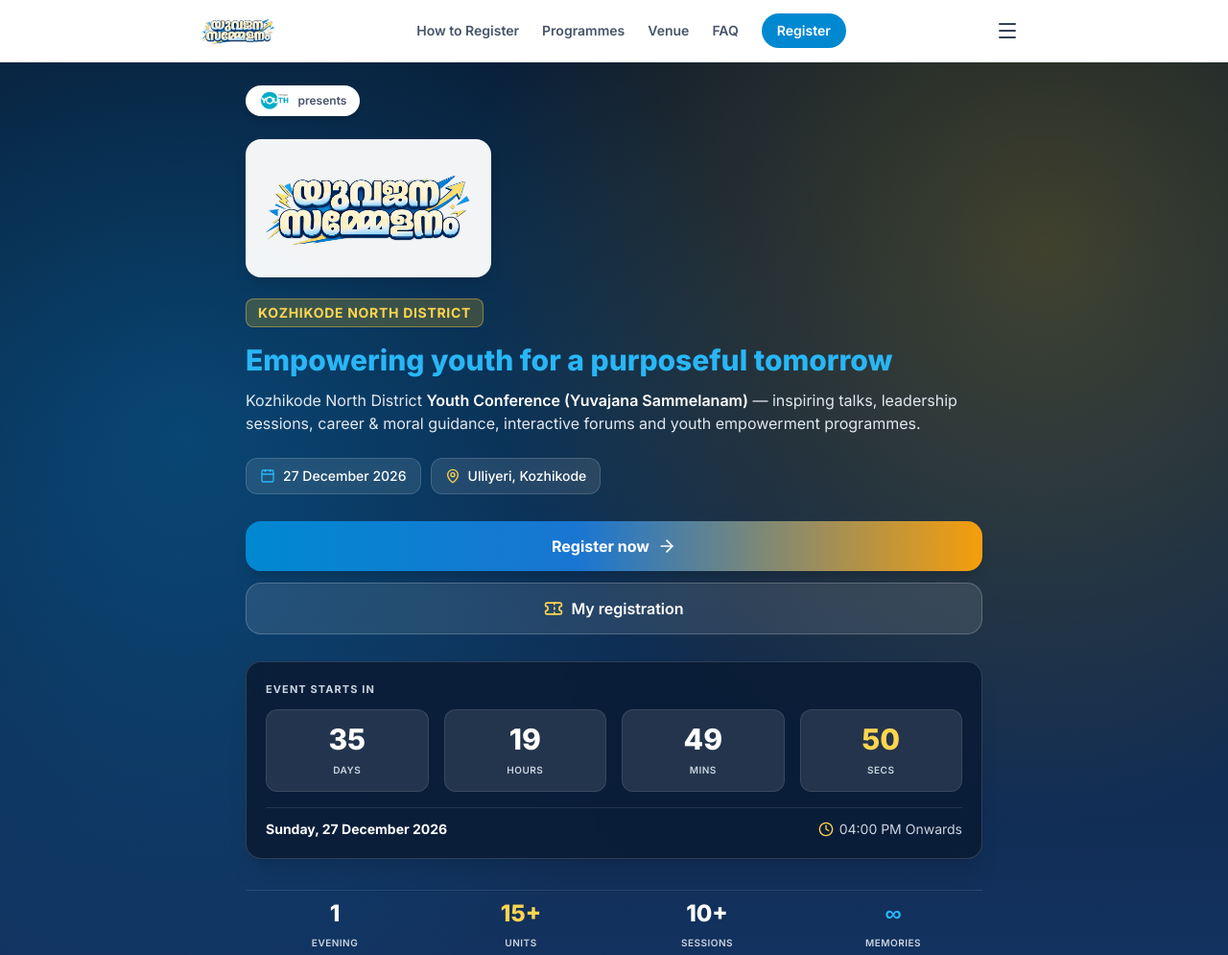
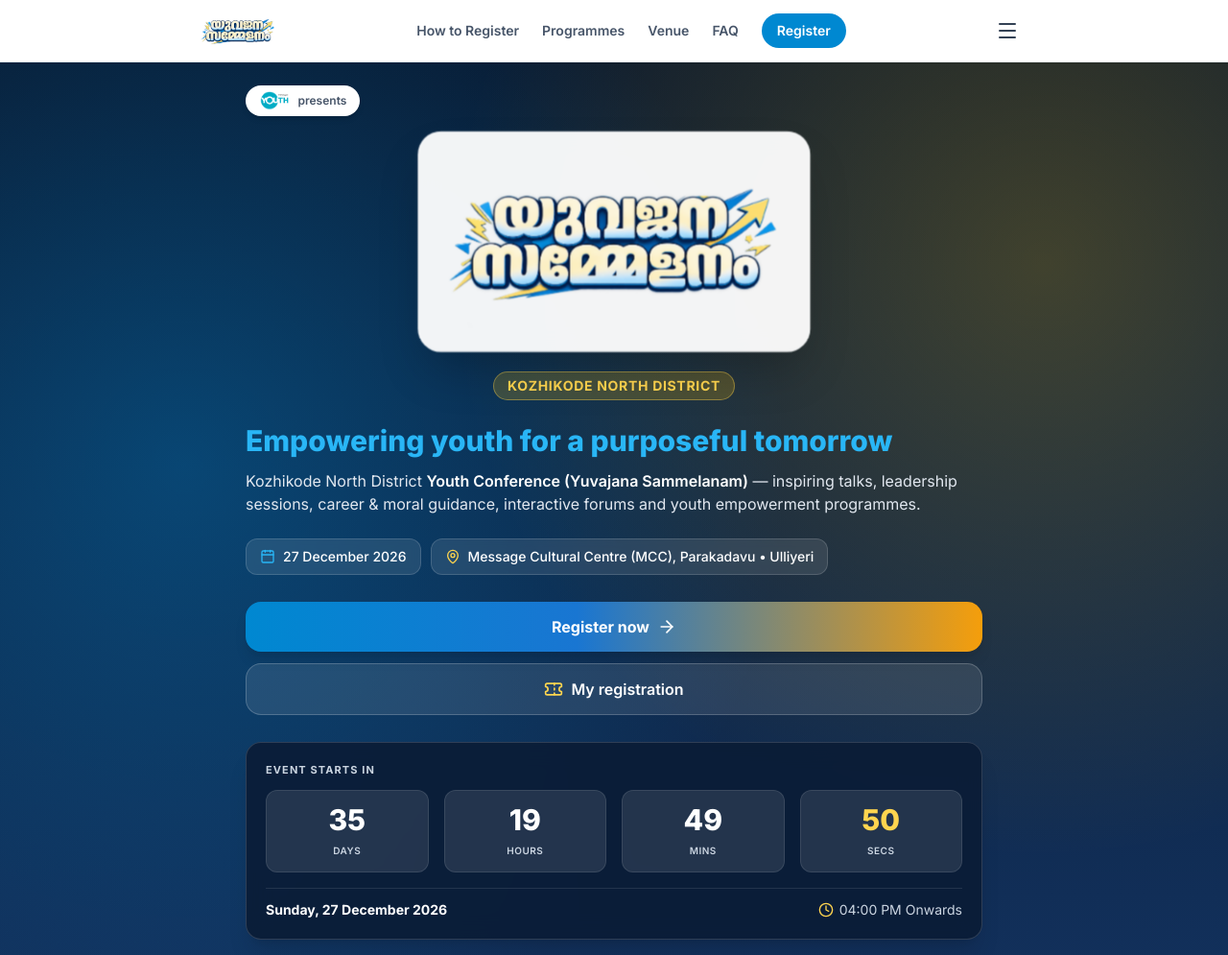
Before and after one commit to Wisdom-Official/Yuvajana, a plain HTML site: page index.html in a window 1280 px wide. Shown: the top 995 px of the page at 96% size. Drawn offline with nearby package versions, Linux system fonts and the light colour scheme.

Commit message:
Update index.html

```diff
--- a/index.html
+++ b/index.html
@@ -74,6 +74,18 @@
         .logo-glow {
             filter: drop-shadow(0 0 18px rgba(255, 255, 255, 0.25));
         }
+        /* Smooth Floating Animation for Centered Main Logo */
+        @keyframes floatLogo {
+            0%, 100% {
+                transform: translateY(0px) scale(1);
+            }
+            50% {
+                transform: translateY(-7px) scale(1.02);
+            }
+        }
+        .animate-logo-float {
+            animation: floatLogo 3.6s ease-in-out infinite;
+        }
     </style>
 </head>
 <body class="bg-[#F4F7FA] text-slate-800 font-sans antialiased selection:bg-brandBlue-500 selection:text-white">
@@ -129,43 +141,45 @@
             <div class="max-w-lg md:max-w-3xl mx-auto">
 
                 <!-- "Wisdom Youth presents" Pill Badge -->
-                <div class="inline-flex items-center gap-2 bg-white text-slate-800 px-3.5 py-1.5 rounded-full shadow-md mb-6">
-                    <img src="Wisdom youth.png" alt="Wisdom Youth" class="h-5 w-auto object-contain" onerror="this.onerror=null; this.src='https://placehold.co/80x25/00A3C4/FFFFFF?text=YOUTH';">
-                    <span class="text-xs font-semibold text-slate-600">presents</span>
+                <div class="flex justify-center sm:justify-start">
+                    <div class="inline-flex items-center gap-2 bg-white text-slate-800 px-3.5 py-1.5 rounded-full shadow-md mb-6">
+                        <img src="Wisdom youth.png" alt="Wisdom Youth" class="h-5 w-auto object-contain" onerror="this.onerror=null; this.src='https://placehold.co/80x25/00A3C4/FFFFFF?text=YOUTH';">
+                        <span class="text-xs font-semibold text-slate-600">presents</span>
+                    </div>
                 </div>
 
-                <!-- Main Event Logo & District Edition Header -->
-                <div class="mb-4">
-                    <div class="bg-white/95 backdrop-blur-sm inline-block p-3.5 sm:p-4 rounded-2xl shadow-lg mb-4">
-                        <img src="Mainlogo.png" alt="Yuvajana Sammelanam" class="h-20 sm:h-28 w-auto object-contain" onerror="this.onerror=null; this.src='https://placehold.co/280x110/0D213F/FFD54F?text=YUVAJANA+SAMMELANAM';">
+                <!-- Main Event Logo (Centered, Larger with Floating Animation) & District Edition Header -->
+                <div class="mb-6 flex flex-col items-center text-center">
+                    <div class="animate-logo-float bg-white/95 backdrop-blur-md inline-flex items-center justify-center p-4 sm:p-6 rounded-3xl shadow-2xl border border-white/40 mb-4 max-w-full">
+                        <img src="Mainlogo.png" alt="Yuvajana Sammelanam" class="h-28 sm:h-40 md:h-44 w-auto object-contain" onerror="this.onerror=null; this.src='https://placehold.co/340x140/0D213F/FFD54F?text=YUVAJANA+SAMMELANAM';">
                     </div>
-                    <div class="flex flex-wrap items-center gap-2">
-                        <span class="px-3 py-1 rounded-lg bg-brandGold-500/20 border border-brandGold-400/40 text-brandGold-400 text-xs sm:text-sm font-bold uppercase tracking-wider">
+                    <div class="flex flex-wrap justify-center items-center gap-2">
+                        <span class="px-3.5 py-1 rounded-full bg-brandGold-500/20 border border-brandGold-400/40 text-brandGold-400 text-xs sm:text-sm font-bold uppercase tracking-wider">
                             Kozhikode North District
                         </span>
                     </div>
                 </div>
 
                 <!-- Tagline -->
-                <h1 class="text-2xl sm:text-3xl font-extrabold text-brandBlue-400 leading-tight mb-3">
+                <h1 class="text-2xl sm:text-3xl font-extrabold text-brandBlue-400 leading-tight mb-3 text-center sm:text-left">
                     Empowering youth for a purposeful tomorrow
                 </h1>
 
                 <!-- Description -->
-                <p class="text-slate-200 text-sm sm:text-base leading-relaxed mb-6">
+                <p class="text-slate-200 text-sm sm:text-base leading-relaxed mb-6 text-center sm:text-left">
                     Kozhikode North District <strong class="text-white font-semibold">Youth Conference (Yuvajana Sammelanam)</strong> — inspiring talks, leadership sessions, career &amp; moral guidance, interactive forums and youth empowerment programmes.
                 </p>
 
                 <!-- Date & Location Pills -->
-                <div class="flex flex-wrap gap-2.5 mb-7">
+                <div class="flex flex-wrap justify-center sm:justify-start gap-2.5 mb-7">
                     <div class="inline-flex items-center gap-2 bg-white/10 border border-white/15 backdrop-blur-sm px-3.5 py-2 rounded-xl text-xs sm:text-sm font-medium text-white">
                         <i data-lucide="calendar" class="w-4 h-4 text-brandBlue-400"></i>
                         <span>27 December 2026</span>
                     </div>
-                    <div class="inline-flex items-center gap-2 bg-white/10 border border-white/15 backdrop-blur-sm px-3.5 py-2 rounded-xl text-xs sm:text-sm font-medium text-white">
+                    <a href="#venue" class="inline-flex items-center gap-2 bg-white/10 hover:bg-white/15 border border-white/15 backdrop-blur-sm px-3.5 py-2 rounded-xl text-xs sm:text-sm font-medium text-white transition">
                         <i data-lucide="map-pin" class="w-4 h-4 text-brandGold-400"></i>
-                        <span>Ulliyeri, Kozhikode</span>
-                    </div>
+                        <span>Message Cultural Centre (MCC), Parakadavu • Ulliyeri</span>
+                    </a>
                 </div>
 
                 <!-- Primary & Secondary Action Buttons (Hyperlinks ready for your pages) -->
@@ -514,18 +528,18 @@
                         </li>
                         <li class="flex items-start gap-3.5">
                             <span class="w-6 h-6 rounded-full bg-brandBlue-500/15 text-brandBlue-600 font-bold text-xs flex items-center justify-center shrink-0 mt-0.5">4</span>
-                            <span>Show your Delegate ID (QR pass) at the on-boarding counter at Ulliyeri before 4:00 PM.</span>
+                            <span>Show your Delegate ID (QR pass) at the on-boarding counter at Message Cultural Centre (MCC), Parakadavu before 4:00 PM.</span>
                         </li>
                     </ol>
                 </div>
 
-                <!-- VENUE MAP CARD (Ulliyeri, Kozhikode) -->
+                <!-- VENUE MAP CARD (Message Cultural Centre Parakadavu (MCC), near Ulliyeri) -->
                 <div id="venue" class="bg-white rounded-3xl overflow-hidden shadow-sm border border-slate-100">
-                    <!-- Embedded Interactive Google Map for Ulliyeri, Kozhikode -->
-                    <div class="relative w-full h-52 sm:h-64 bg-slate-200">
+                    <!-- Embedded Interactive Google Map for Message Cultural Centre Parakadavu (MCC) -->
+                    <div class="relative w-full h-56 sm:h-64 bg-slate-200">
                         <iframe
-                            title="Venue Map - Ulliyeri, Kozhikode"
-                            src="https://www.google.com/maps/embed?pb=!1m18!1m12!1m3!1d15643.896741802127!2d75.75479185!3d11.40942765!2m3!1f0!2f0!3f0!3m2!1i1024!2i768!4f13.1!3m3!1m2!1s0x3ba666039b6f0139%3A0x6003711044d8f27c!2sUlliyeri%2C%20Kerala!5e0!3m2!1sen!2sin!4v1700000000000!5m2!1sen!2sin"
+                            title="Venue Map - Message Cultural Centre Parakadavu (MCC)"
+                            src="https://maps.google.com/maps?q=Message%20Cultural%20Centre%20Parakadavu%20Palery%20Perambra%20Kerala&t=&z=15&ie=UTF8&iwloc=&output=embed"
                             class="w-full h-full border-0"
                             allowfullscreen=""
                             loading="lazy"
@@ -533,13 +547,13 @@
                         </iframe>
                     </div>
                     <!-- Venue Bottom Info Bar -->
-                    <div class="p-4 sm:p-5 flex items-center justify-between gap-3">
+                    <div class="p-4 sm:p-5 flex flex-col sm:flex-row sm:items-center justify-between gap-3">
                         <div>
                             <p class="text-[10px] font-bold tracking-widest text-slate-400 uppercase">VENUE</p>
-                            <h3 class="text-base sm:text-lg font-extrabold text-slate-900">Ulliyeri, Kozhikode</h3>
-                            <p class="text-xs text-slate-500">Sunday, 27 Dec 2026 • 4:00 PM</p>
+                            <h3 class="text-base sm:text-lg font-extrabold text-slate-900">Message Cultural Centre (MCC)</h3>
+                            <p class="text-xs text-slate-500">Near Parakadavu, Ulliyeri - Perambra Rd • Sunday, 27 Dec 2026 • 4:00 PM</p>
                         </div>
-                        <a href="https://maps.google.com/?q=Ulliyeri,Kozhikode,Kerala" target="_blank" rel="noopener noreferrer" class="inline-flex items-center gap-2 bg-navy-900 hover:bg-navy-800 text-white text-xs sm:text-sm font-bold px-4 py-3 rounded-xl shadow transition shrink-0">
+                        <a href="https://maps.app.goo.gl/K5DEmc73DmcKNs2R8?g_st=iwb" target="_blank" rel="noopener noreferrer" class="inline-flex items-center justify-center gap-2 bg-navy-900 hover:bg-navy-800 text-white text-xs sm:text-sm font-bold px-4 py-3 rounded-xl shadow transition shrink-0">
                             <i data-lucide="navigation" class="w-4 h-4 text-brandGold-400"></i>
                             <span>Directions</span>
                         </a>
@@ -605,11 +619,11 @@
                     <!-- FAQ 5 -->
                     <div class="bg-white rounded-2xl border border-slate-100 shadow-sm overflow-hidden">
                         <button type="button" class="faq-btn w-full px-5 py-4 text-left flex items-center justify-between gap-4 font-bold text-slate-800 text-sm sm:text-base hover:bg-slate-50 transition">
-                            <span>What time should we arrive at Ulliyeri?</span>
+                            <span>What time should we arrive at the venue?</span>
                             <i data-lucide="chevron-down" class="w-5 h-5 text-slate-400 transition-transform duration-200 shrink-0"></i>
                         </button>
                         <div class="faq-content hidden px-5 pb-4 text-xs sm:text-sm text-slate-600 leading-relaxed border-t border-slate-50 pt-3">
-                            The conference starts promptly at 4:00 PM on Sunday, 27 December 2026. On-boarding counters open at 3:15 PM for smooth check-in.
+                            The conference starts promptly at 4:00 PM on Sunday, 27 December 2026 at Message Cultural Centre (MCC), Parakadavu (near Ulliyeri). On-boarding counters open at 3:15 PM for smooth check-in.
                         </div>
                     </div>
                 </div>
@@ -656,7 +670,7 @@
                     Yuvajana Sammelanam • Kozhikode North District Youth Conference
                 </h3>
                 <p class="text-xs sm:text-sm text-brandGold-400 font-medium mb-3">
-                    27 December 2026 • 4:00 PM • Ulliyeri, Kozhikode
+                    27 December 2026 • 4:00 PM • Message Cultural Centre (MCC), Parakadavu (Ulliyeri)
                 </p>
                 <p class="text-xs sm:text-sm text-slate-400 leading-relaxed max-w-xl">
                     A landmark district youth conference organized by Wisdom Youth Kozhikode North District for students, young professionals, and youth activists.
```
